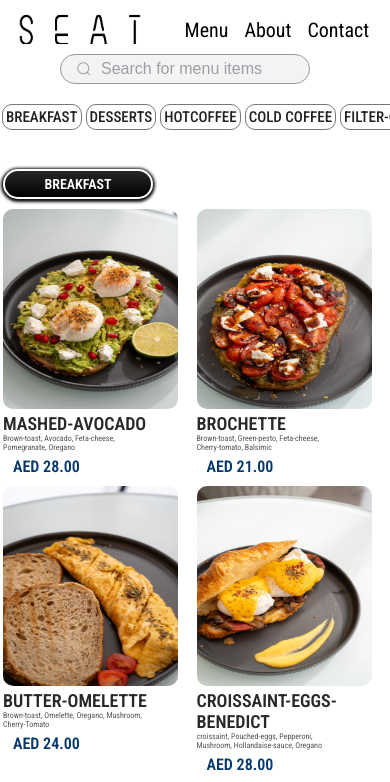
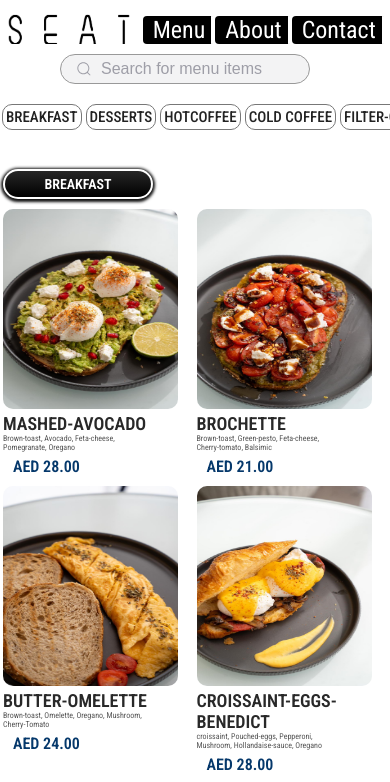
Before and after one commit to BrianKayy/theseatcafe, a React (Create React App) app: page / in a window 390 px wide. Shown: the top 782 px of the page. Built offline with nearby package versions, Linux system fonts and the light colour scheme; a web font is replaced by a local one.

Commit message:
i made another commit

```diff
--- a/src/index.css
+++ b/src/index.css
@@ -206,14 +206,14 @@ font-family: 'Roboto Condensed', sans-serif;
   .navbar .top a{
     padding-right: 6px;
     text-decoration: none;
-    color: #000;
-    font-size: 20px;
+    color: #fff;
+    font-size: 24px;
      font-weight: 400;
+     border-right: #fff 4px solid;
+     border-radius: 4px;
+     background-color: #000;
   }
-
-
-
-.bottom{
+  .bottom{
   margin-top: 25px;
   display: block;
   background-color: #fff;
```
